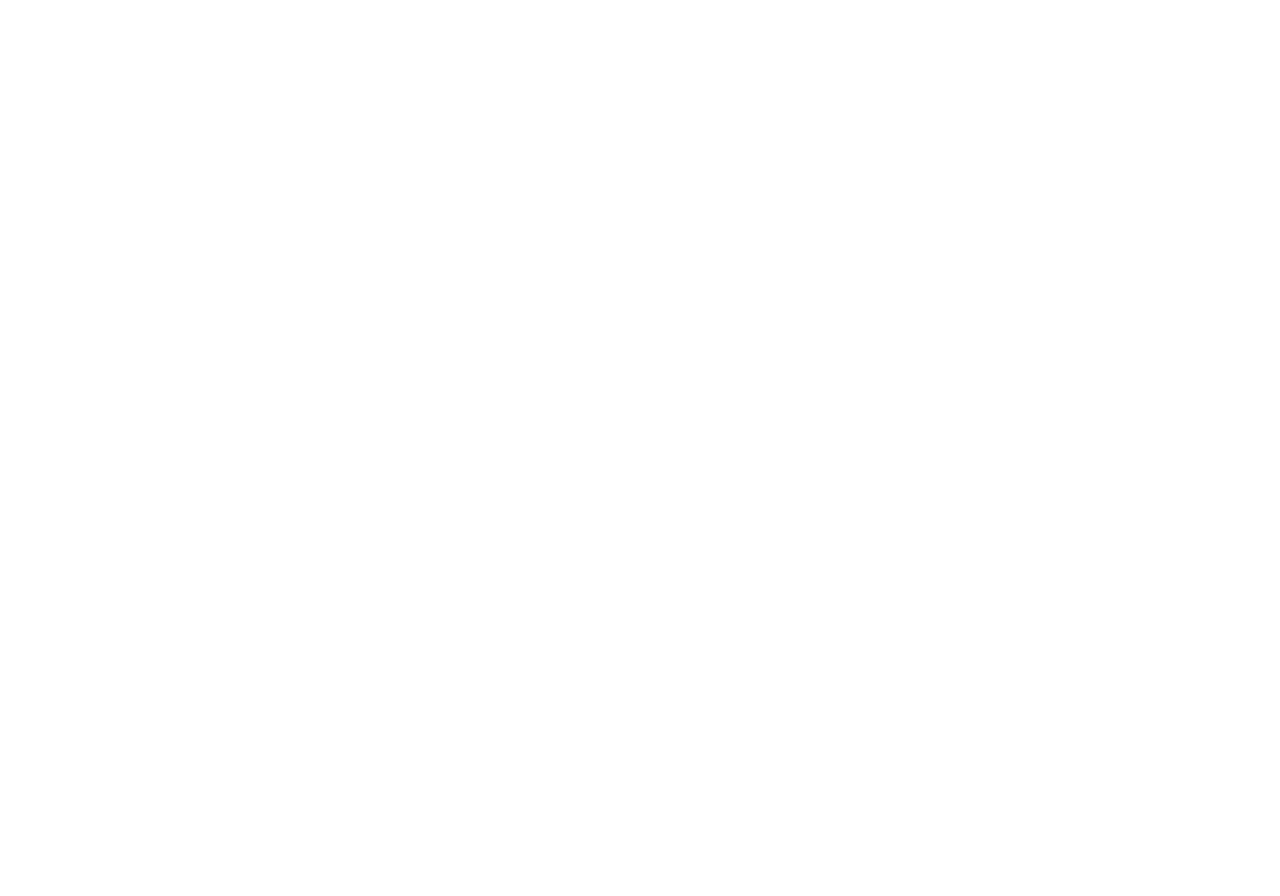
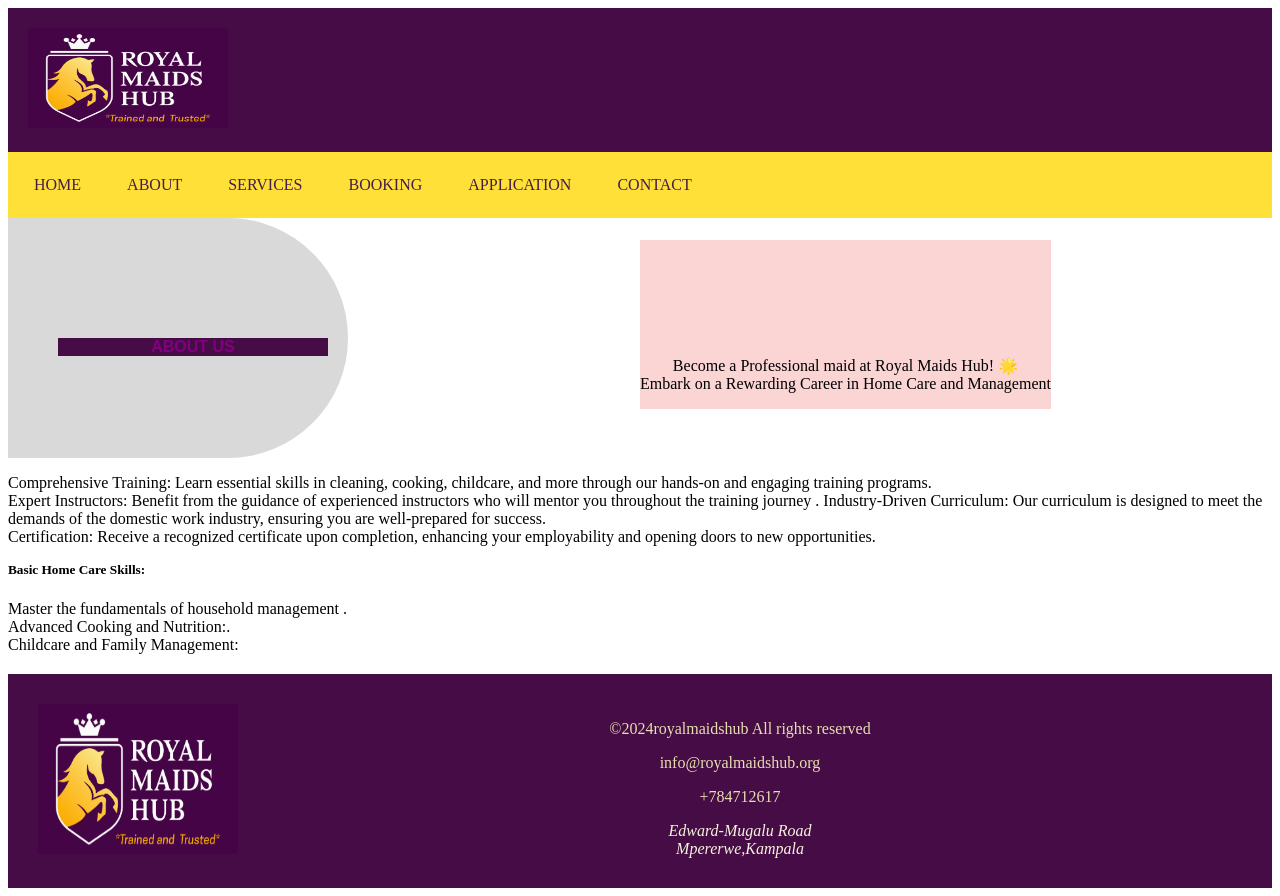
Before and after one commit to lynn-lorry/final-project, a plain HTML site: page about.html in a window 1280 px wide. Before the commit the page ends 800 px from the top, so only its background shows below. Drawn offline with Linux system fonts and the light colour scheme.

Commit message:
changes in booking pg , about and home pg

```diff
--- a/about.html
+++ b/about.html
@@ -0,0 +1,81 @@
+<!DOCTYPE html>
+<html lang="en">
+<head>
+    <link rel="icon" type="img/x-icon" href="img/favicon (1).ico">
+    <meta charset="UTF-8">
+    <meta name="viewport" content="width=device-width, initial-scale=1.0">
+    <title>about</title>
+    <link rel="stylesheet" href="style.css">
+</head>
+<body>
+    <div class="header">
+        <img src="img\Royal Maids Hubjpg-31.jpg" alt="logo">
+        </div>
+
+<div class="topnav">
+    <a href="index.html">HOME</a>
+    <a href="about.html">ABOUT </a>
+    <a href="services.html">SERVICES</a>
+    <a href="booking.html">BOOKING</a>
+    <a href="application.html">APPLICATION</a>
+    <a href="contact.html">CONTACT</a>
+  </div>
+  <div id="corner">
+   <h4 style="color: purple; font-size: medium;font-family: sans-serif;text-align: center;text-shadow:2px;margin-top: 100px;">
+    ABOUT US
+   </h4>
+   </div>
+   <section class="space">
+   <div class="text-2">
+   <p>
+    Become a
+    Professional maid at
+    Royal Maids Hub! 🌟<br>
+    Embark on a Rewarding
+     Career in
+     Home Care and Management
+   </p>
+   </div>
+</section>
+   <div class="text-3">
+    <p>
+        Comprehensive Training: Learn essential skills in cleaning, cooking, childcare, and more through our hands-on and engaging training programs.<br>
+
+Expert Instructors: Benefit from the guidance of experienced instructors who will mentor you throughout the training journey
+.
+Industry-Driven Curriculum: Our curriculum is designed to meet the demands of the domestic work industry, ensuring you are well-prepared for success.<br>
+
+Certification: Receive a recognized certificate upon completion, enhancing your employability and opening doors to new opportunities.
+    </p>
+   </div>
+  <div>
+         <h5>
+        Basic Home Care Skills:
+        </h5>
+     <p>
+        Master the fundamentals of household management .<br>
+        Advanced Cooking and Nutrition:.<br>
+        Childcare and Family Management:
+    </p>
+  </div>
+
+
+
+
+
+  </div>
+  <div class="footer">
+    <img src="img\Royal Maids Hubjpg-31.jpg" alt="logo">
+    <p>
+      &copy;2024royalmaidshub All rights reserved
+    </p>
+    <p>
+      info@royalmaidshub.org
+    </p>
+    <p> +784712617</p>
+    <address style="text-align: center ; color: beige;">
+      Edward-Mugalu Road<br>Mpererwe,Kampala
+    </address>
+  </div>
+</body>
+</html>
--- a/style.css
+++ b/style.css
@@ -137,7 +137,50 @@ text-align: center;
     max-width: 100%;
 
   }
+  #corner{
+      border-radius: 0px  200px 200px 0px;
+      background :#D9D9D9;
+      padding: 20px;
+      width: 300px;
+      height: 200px;
+      margin-left: 0;
+      box-shadow: 500px;
+      left: 0;
+      display: inline-block;
+  }
+  .text-2{
+    float: right;
+    /* text-indent: 300px; */
+     background-color: #fbd4d4;
+    text-align: center;
+    padding-top: 100px;
+    font-weight: 200;
+    margin-left: 0px;
+    position: absolute;
+    top: 30%;
+    left:50%;
+    transform:(0, -50%);
+  }
+  .text-3 p{
+    float:right
+  }
+  #links{
+    float: right;
+    display: block;
 
+  }
+   h4{
+    /* color: #e7dfb0; */
+    border: 1px;
+    background-color: #460c46;
+    text-align: justify;
+    margin-left: 10%;
+   }
+   .footer img{
+    width: 200px;
+    height: 150px;
+    float: left;
+   }
 
 
 /* Responsive layout - when the screen is less than 800px wide, make the two columns stack on top of each other instead of next to each other */
```
Also changed, not shown: booking.html (+59 -0 lines), index.html (+17 -1 lines).
